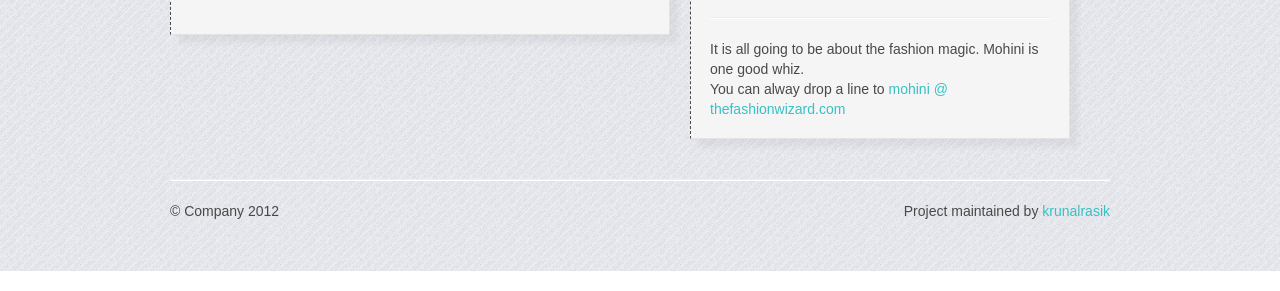
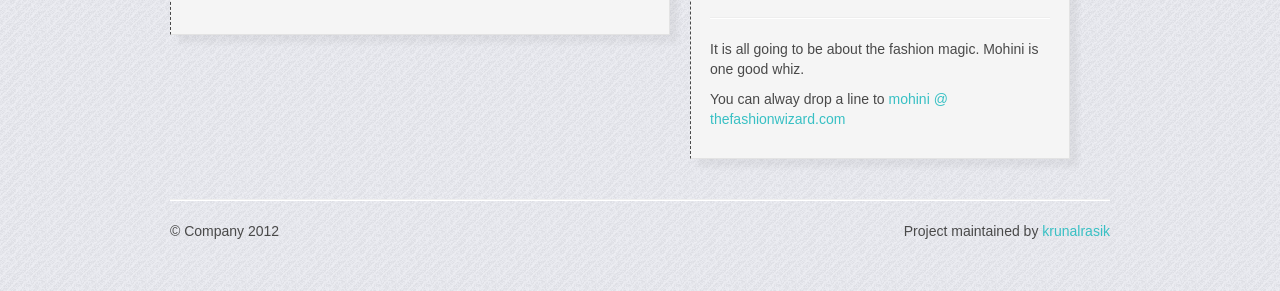
Before and after one commit to krunalrasik/TheFashionWizard, a website: page index.html in a window 1280 px wide. Shown: the part 712-1003 px from the top of the page. Drawn offline with Linux system fonts and the light colour scheme; a web font is replaced by a local one.

```diff
--- a/index.html
+++ b/index.html
@@ -94,7 +94,12 @@
               </small>
             </h1>
             <hr />
-            It is all going to be about the fashion magic. Mohini is one good whiz. <br />You can alway drop a line to <a href="mailto:mohini@thefashionwizard.com">mohini @ thefashionwizard.com</a>
+            <p>
+              It is all going to be about the fashion magic. Mohini is one good whiz.
+            </p>
+            <p>
+              You can alway drop a line to <a href="mailto:mohini@thefashionwizard.com">mohini @ thefashionwizard.com</a>
+            </p>
           </div>
         </div>
       </div>
```
